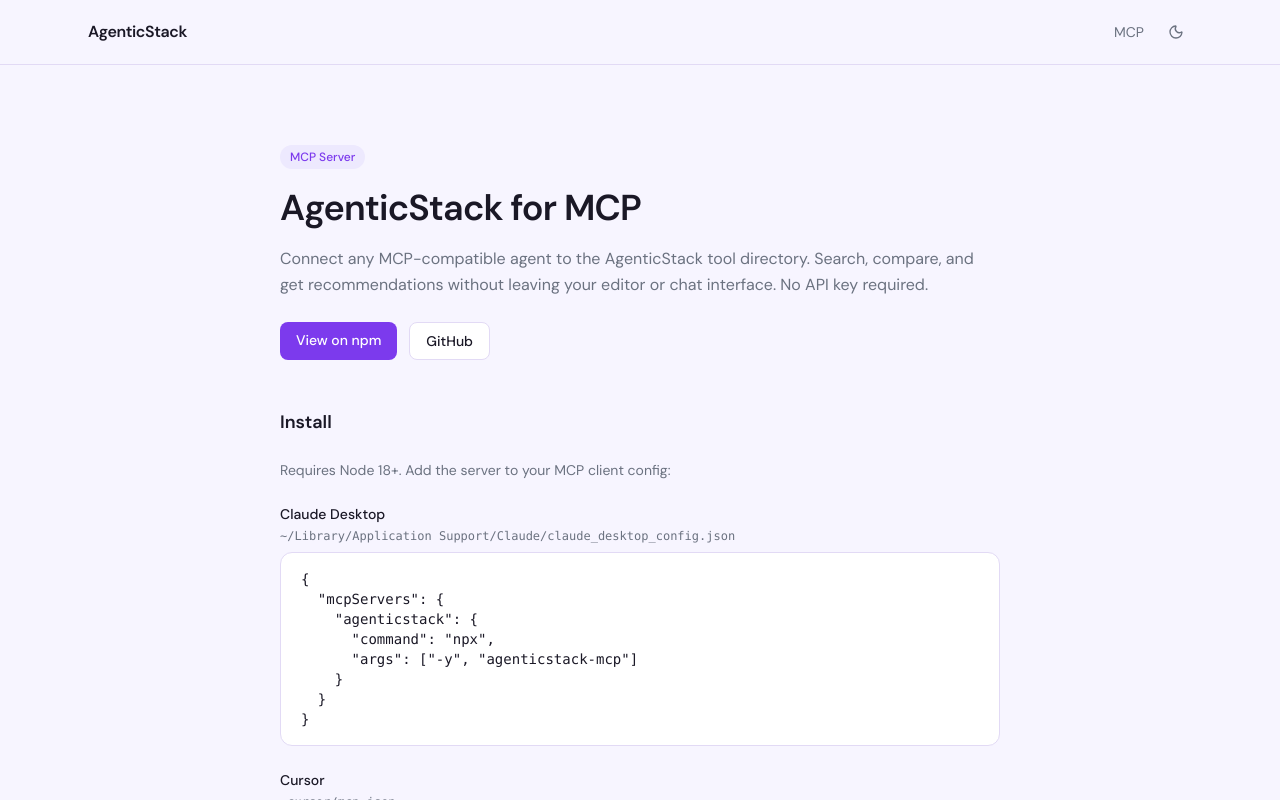
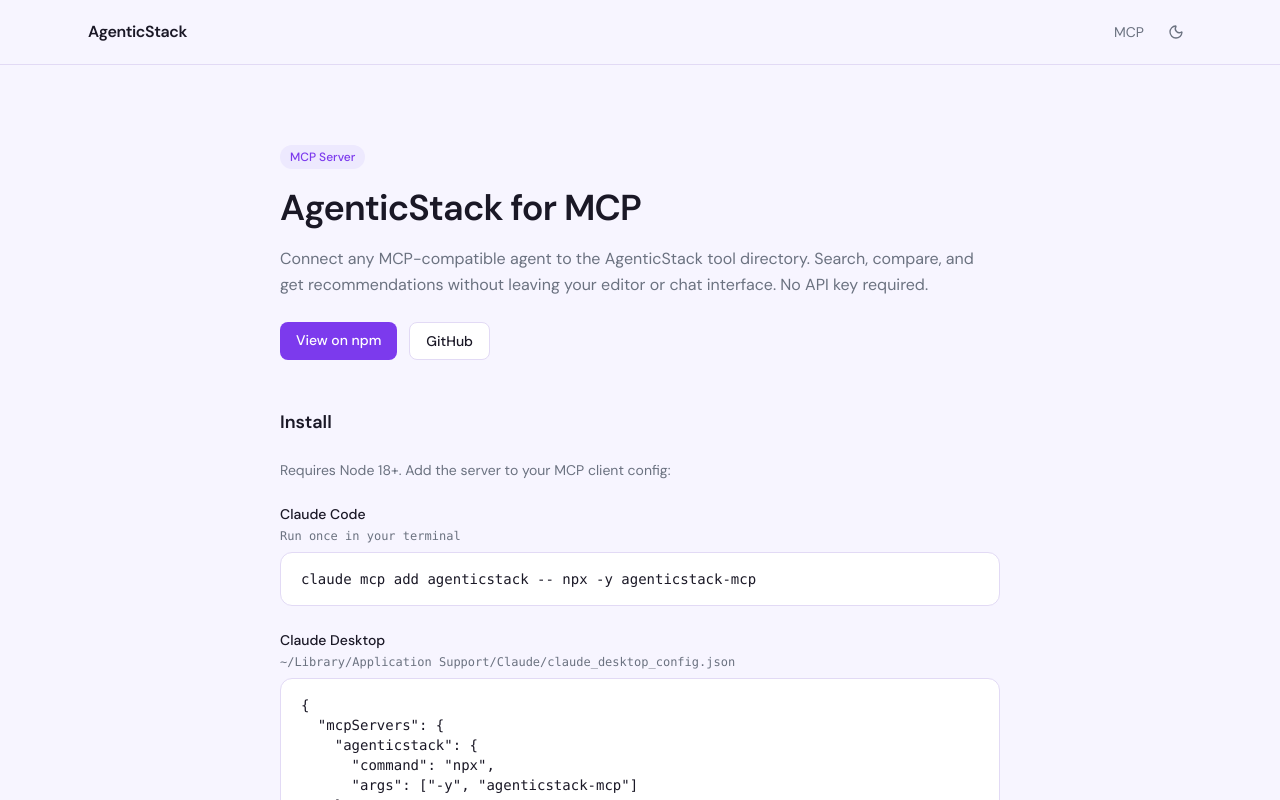
Before and after one commit to agenticstack-sh/agenticstack, a Next.js app: page /mcp in a window 1280 px wide. Shown: the top 800 px of the page. Built offline with nearby package versions, Linux system fonts and the light colour scheme; no server answers.

Commit message:
add claude code instructions

```diff
--- a/app/mcp/page.tsx
+++ b/app/mcp/page.tsx
@@ -35,6 +35,11 @@
 ];
 
 const clients = [
+  {
+    name: "Claude Code",
+    path: "Run once in your terminal",
+    snippet: `claude mcp add agenticstack -- npx -y agenticstack-mcp`,
+  },
   {
     name: "Claude Desktop",
     path: "~/Library/Application Support/Claude/claude_desktop_config.json",
```
